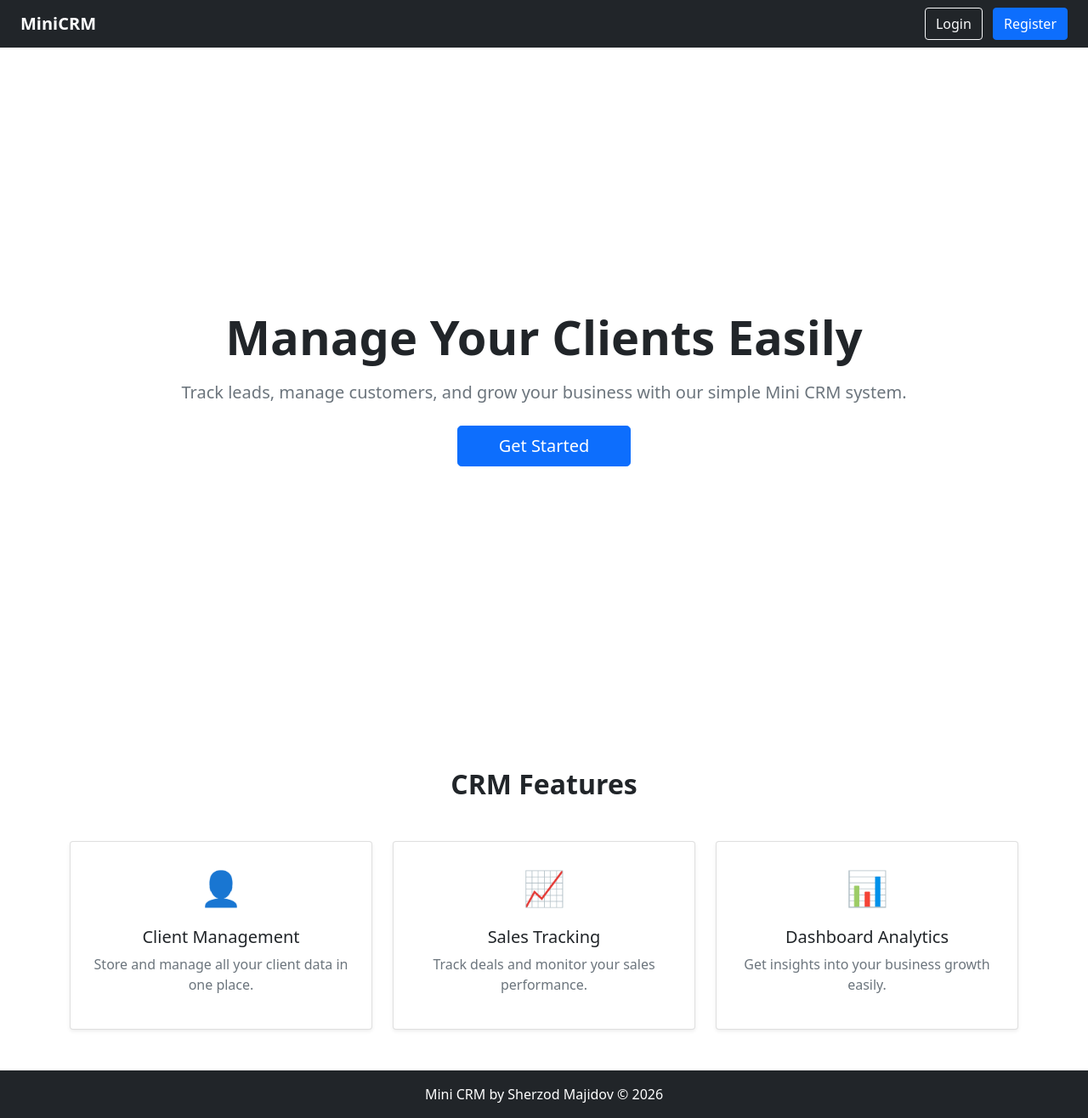
After one commit to AGWEMIS/mini-crm, a Django app: page / in a window 1280 px wide. The commit adds this page. Shown: the whole page at 85% size. Run offline with Django 5.2, Linux system fonts and the light colour scheme.

Commit message:
Added Bootstrap landing page and updated CRM lead templates

```diff
--- a/djcrm/urls.py
+++ b/djcrm/urls.py
@@ -1,8 +1,10 @@
 from django.contrib import admin
 from django.urls import path, include
+from leads.views import landing_page
 
 
 urlpatterns = [
     path('admin/', admin.site.urls),
+    path('', landing_page, name='landing-page'),
     path('leads/', include('leads.urls', namespace = 'leads')),
 ]
--- a/leads/templates/leads/lead_create.html
+++ b/leads/templates/leads/lead_create.html
@@ -1,11 +1,13 @@
 {% extends 'base.html' %}
 {% block content %}
+    <div class="container">
         <a href = "{% url 'leads:leads-list' %}">Leads list</a>
         <hr>
         <h1>Create a new lead... </h1>
         <form action="." method="post">
             {% csrf_token %}
             {{ form.as_p }}
-        <button type="submit">submit</button>
+            <button type="submit" class="btn btn-primary">Submit</button>
         </form>
+    </div>
 {% endblock content %}
--- a/leads/templates/leads/lead_update.html
+++ b/leads/templates/leads/lead_update.html
@@ -1,11 +1,13 @@
 {% extends 'base.html' %}
 {% block content %}
+    <div class="container">
         <a href = "{% url 'leads:leads-list' %}">Leads list</a>
         <hr>
         <h1>Update a lead {{ lead.first_name }} {{ lead.last_name }}</h1>
         <form action="." method="post">
             {% csrf_token %}
             {{ form.as_p }}
-        <button type="submit">submit</button>
+            <button type="submit" class="btn btn-primary">Save</button>
         </form>
+    </div>
 {% endblock content %}
--- a/leads/views.py
+++ b/leads/views.py
@@ -2,6 +2,10 @@ from django.shortcuts import render, redirect
 from django.http import HttpResponse
 from .models import Lead, Agent
 from .forms import LeadForm, LeadModelForm
+
+
+def landing_page(request):
+    return render(request, "landing_page.html")
 
 
 def leads_list(request):
--- a/templates/base.html
+++ b/templates/base.html
@@ -5,10 +5,31 @@
         <title>DJCRM porject</title>
         <meta name="description" content="">
         <meta name="viewport" content="width=device-width, initial-scale=1">
-        <link rel="stylesheet" href="">
+
+        <style>
+            body {
+                background: #f8f9fa;
+            }
+            .hero-section {
+                height: 100vh;
+                display: flex;
+                align-items: center;
+                justify-content: center;
+            }
+            .feature-icon {
+                font-size: 40px;
+            }
+        </style>
+
+        <link href="https://cdn.jsdelivr.net/npm/bootstrap@5.0.2/dist/css/bootstrap.min.css" rel="stylesheet" integrity="sha384-EVSTQN3/azprG1Anm3QDgpJLIm9Nao0Yz1ztcQTwFspd3yD65VohhpuuCOmLASjC" crossorigin="anonymous">
     </head>
-    <body>
+    <body class="d-flex flex-column min-vh-100">
         {% block content %}
         {% endblock content %}
+        <!-- Footer -->
+        <footer class="bg-dark text-white text-center py-3 mt-auto">
+            Mini CRM by Sherzod Majidov © 2026
+        </footer>
+        {% include "scripts.html" %}
     </body>
 </html>
--- /dev/null
+++ b/templates/landing_page.html
@@ -0,0 +1,72 @@
+{% extends 'base.html' %}
+
+{% block content %}
+<!-- Navbar -->
+<nav class="navbar navbar-expand-lg navbar-dark bg-dark px-4">
+    <a class="navbar-brand fw-bold" href="#">MiniCRM</a>
+
+    <div class="ms-auto">
+        <a href="#" class="btn btn-outline-light me-2">Login</a>
+        <a href="#" class="btn btn-primary">Register</a>
+    </div>
+</nav>
+
+<!-- Hero Section -->
+<section class="hero-section text-center">
+    <div class="container">
+        <h1 class="display-4 fw-bold mb-3">
+            Manage Your Clients Easily
+        </h1>
+
+        <p class="lead text-muted mb-4">
+            Track leads, manage customers, and grow your business with our simple Mini CRM system.
+        </p>
+
+        <a href="#" class="btn btn-primary btn-lg px-5">
+            Get Started
+        </a>
+    </div>
+</section>
+
+<!-- Features -->
+<section class="py-5 bg-white">
+    <div class="container text-center">
+        <h2 class="mb-5 fw-bold">CRM Features</h2>
+
+        <div class="row">
+
+            <div class="col-md-4">
+                <div class="card p-4 shadow-sm">
+                    <div class="feature-icon mb-3">👤</div>
+                    <h5>Client Management</h5>
+                    <p class="text-muted">
+                        Store and manage all your client data in one place.
+                    </p>
+                </div>
+            </div>
+
+            <div class="col-md-4">
+                <div class="card p-4 shadow-sm">
+                    <div class="feature-icon mb-3">📈</div>
+                    <h5>Sales Tracking</h5>
+                    <p class="text-muted">
+                        Track deals and monitor your sales performance.
+                    </p>
+                </div>
+            </div>
+
+            <div class="col-md-4">
+                <div class="card p-4 shadow-sm">
+                    <div class="feature-icon mb-3">📊</div>
+                    <h5>Dashboard Analytics</h5>
+                    <p class="text-muted">
+                        Get insights into your business growth easily.
+                    </p>
+                </div>
+            </div>
+
+        </div>
+    </div>
+</section>
+
+{% endblock content %}
--- /dev/null
+++ b/templates/scripts.html
@@ -0,0 +1,2 @@
+<script src="https://cdn.jsdelivr.net/npm/@popperjs/core@2.9.2/dist/umd/popper.min.js" integrity="sha384-IQsoLXl5PILFhosVNubq5LC7Qb9DXgDA9i+tQ8Zj3iwWAwPtgFTxbJ8NT4GN1R8p" crossorigin="anonymous"></script>
+<script src="https://cdn.jsdelivr.net/npm/bootstrap@5.0.2/dist/js/bootstrap.min.js" integrity="sha384-cVKIPhGWiC2Al4u+LWgxfKTRIcfu0JTxR+EQDz/bgldoEyl4H0zUF0QKbrJ0EcQF" crossorigin="anonymous"></script>
```
Also changed, not shown: leads/templates/leads/lead_detail.html (+15 -8 lines), leads/templates/leads/leads_list.html (+10 -10 lines), 1 other file. Lines whose indentation alone changed are shown as unchanged.
